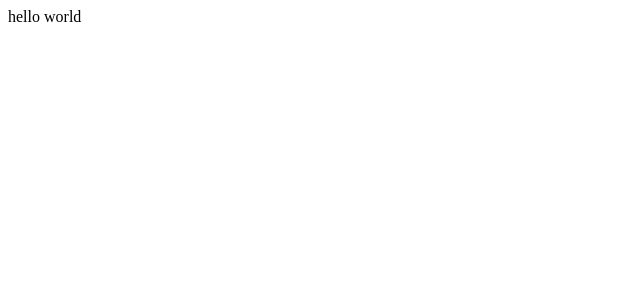
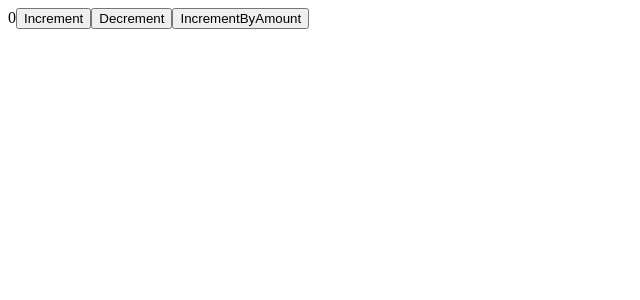
Before and after one commit to Simtryi/react-snake, a React app: page / in a window 1280 px wide. Shown: the top 300 px of the page, without its empty margins (0-640 px from the left). Built offline with nearby package versions, Linux system fonts and the light colour scheme; the HTML template or start-up script is replaced by a standard one.

Commit message:
feat: add react-redux.

```diff
--- a/package.json
+++ b/package.json
@@ -5,6 +5,7 @@
   "dependencies": {
     "@babel/core": "^7.16.0",
     "@pmmmwh/react-refresh-webpack-plugin": "^0.5.3",
+    "@reduxjs/toolkit": "^1.8.1",
     "@svgr/webpack": "^5.5.0",
     "@testing-library/jest-dom": "^5.16.4",
     "@testing-library/react": "^13.0.1",
@@ -46,6 +47,7 @@
     "react-app-polyfill": "^3.0.0",
     "react-dev-utils": "^12.0.1",
     "react-dom": "^18.0.0",
+    "react-redux": "^7.2.8",
     "react-refresh": "^0.11.0",
     "resolve": "^1.20.0",
     "resolve-url-loader": "^4.0.0",
--- a/src/app/App.tsx
+++ b/src/app/App.tsx
@@ -1,11 +1,14 @@
-import React from 'react';
+import { FC } from 'react';
+import { Provider } from 'react-redux'
+import { store } from './store'
+import Counter from './components/Counter'
 
-function App() {
-  return (
-    <div className="App">
-      hello world
-    </div>
-  );
+const App: FC = () => {
+    return (
+        <Provider store={store}>
+            <Counter />
+        </Provider>
+    )
 }
 
-export default App;
+export default App
--- /dev/null
+++ b/src/app/components/Counter.tsx
@@ -0,0 +1,28 @@
+import { FC } from "react";
+import { useAppSelector, useAppDispatch } from "../hooks/reduxHook";
+import { increment, decrement, incrementByAmount } from "../reducers/counterSlice";
+
+const Counter: FC = () => {
+    const count = useAppSelector((state) => state.counter.count)
+    const dispatch = useAppDispatch()
+
+    return (
+        <div>
+            <span>{count}</span>
+
+            <button onClick={() => dispatch(increment())}>
+                Increment
+            </button>
+
+            <button onClick={() => dispatch(decrement())}>
+                Decrement
+            </button>
+
+            <button onClick={() => dispatch(incrementByAmount(2))}>
+                IncrementByAmount
+            </button>
+        </div>
+    )
+}
+
+export default Counter
--- /dev/null
+++ b/src/app/hooks/reduxHook.ts
@@ -0,0 +1,5 @@
+import { TypedUseSelectorHook, useDispatch, useSelector } from "react-redux";
+import type { RootState, AppDispatch } from "../store";
+
+export const useAppDispatch = () => useDispatch<AppDispatch>()
+export const useAppSelector: TypedUseSelectorHook<RootState> = useSelector
--- /dev/null
+++ b/src/app/reducers/counterSlice.ts
@@ -0,0 +1,28 @@
+import { createSlice, PayloadAction } from "@reduxjs/toolkit";
+
+interface CounterState {
+    count: number
+}
+
+const initialState: CounterState = {
+    count: 0
+}
+
+export const counterSlice = createSlice({
+    name: 'counter',
+    initialState,
+    reducers: {
+        increment: state => {
+            state.count += 1
+        },
+        decrement: state => {
+            state.count -= 1
+        },
+        incrementByAmount: (state, action: PayloadAction<number>) => {
+            state.count += action.payload
+        }
+    }
+})
+
+export const { increment, decrement, incrementByAmount } = counterSlice.actions
+export default counterSlice.reducer
--- /dev/null
+++ b/src/app/reducers/index.ts
@@ -0,0 +1,4 @@
+import { combineReducers } from "@reduxjs/toolkit";
+import counter from "./counterSlice";
+
+export default combineReducers({ counter })
--- /dev/null
+++ b/src/app/store/index.ts
@@ -0,0 +1,9 @@
+import { configureStore } from "@reduxjs/toolkit";
+import rootReducer from '../reducers'
+
+export const store = configureStore({
+    reducer: rootReducer
+})
+
+export type RootState = ReturnType<typeof store.getState>
+export type AppDispatch = typeof store.dispatch
```
Also changed, not shown: 2 other files (tests, documents, lock files or other folders).
